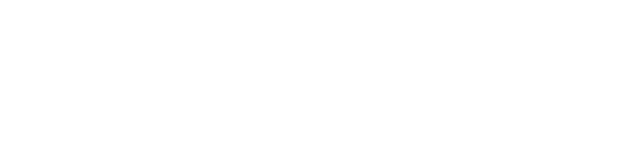
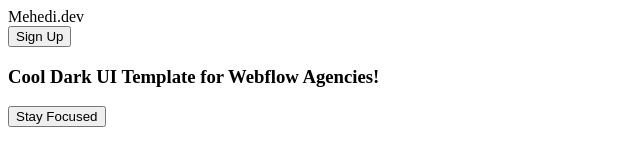
Before and after one commit to mehedialhasan-21/B12-ASSIGNMENT-001, a plain HTML site: page index.html in a window 1280 px wide. Shown: the whole page, without its empty margins (0-640 px from the left). Drawn offline with Linux system fonts and the light colour scheme.

Commit message:
navbar and banner section added

```diff
--- a/index.html
+++ b/index.html
@@ -6,6 +6,17 @@
     <title>B12-ASSIGNMENT-001</title>
 </head>
 <body>
-
+    <header>
+        <!-- navbar section -->
+    <div class="nav-content">
+        <div class="logo">Mehedi.dev</div>
+        <button class="primary-btn">Sign Up</button>
+    </div>
+        <!-- banner section -->
+    <div class="hero-content">
+        <h3 class="hero-title">Cool Dark UI Template for Webflow Agencies!</h3>
+        <button>Stay Focused</button>
+    </div>
+    </header>
 </body>
 </html>
```
